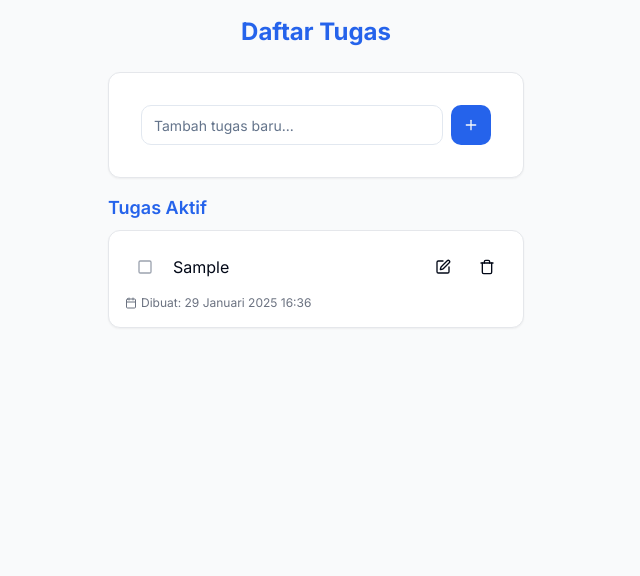
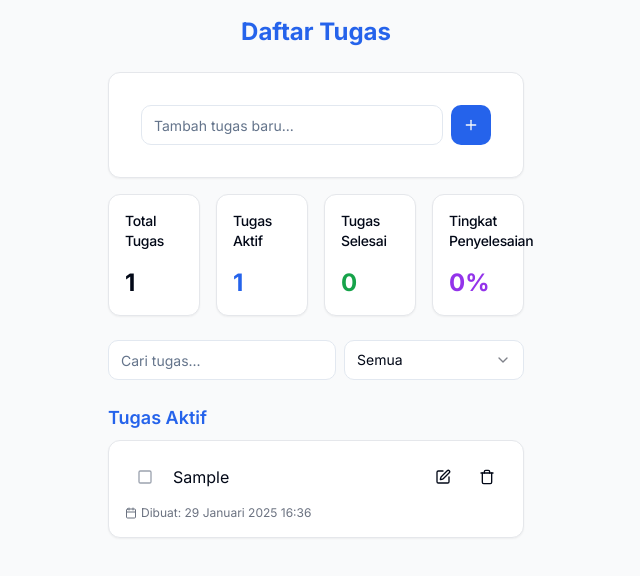
Before and after one commit to Irhamsa/taskly-editable, a React (Vite) app: page / in a window 1280 px wide. Both pictures are taken after typing "Sample" into the empty fields and a click on the button 795 px from the left and 125 px from the top of the page. Shown: the top 576 px of the page, without its empty margins (324-964 px from the left). Built offline with nearby package versions, Linux system fonts and the light colour scheme.

Commit message:
Add enhancements and features
Implemented various enhancements and additional features to improve the overall functionality and user experience of the application.
[skip gpt_engineer]

```diff
--- a/package.json
+++ b/package.json
@@ -45,6 +45,7 @@
     "cmdk": "^1.0.0",
     "date-fns": "^3.6.0",
     "embla-carousel-react": "^8.3.0",
+    "framer-motion": "^12.0.6",
     "input-otp": "^1.2.4",
     "lucide-react": "^0.462.0",
     "next-themes": "^0.3.0",
--- /dev/null
+++ b/src/components/SearchAndFilter.tsx
@@ -0,0 +1,40 @@
+import { Input } from '@/components/ui/input';
+import { Select, SelectContent, SelectItem, SelectTrigger, SelectValue } from '@/components/ui/select';
+
+interface SearchAndFilterProps {
+  searchQuery: string;
+  onSearchChange: (query: string) => void;
+  filter: string;
+  onFilterChange: (value: string) => void;
+}
+
+const SearchAndFilter = ({
+  searchQuery,
+  onSearchChange,
+  filter,
+  onFilterChange,
+}: SearchAndFilterProps) => {
+  return (
+    <div className="flex flex-col sm:flex-row gap-2">
+      <Input
+        type="text"
+        value={searchQuery}
+        onChange={(e) => onSearchChange(e.target.value)}
+        placeholder="Cari tugas..."
+        className="flex-1"
+      />
+      <Select value={filter} onValueChange={onFilterChange}>
+        <SelectTrigger className="w-full sm:w-[180px]">
+          <SelectValue placeholder="Filter status" />
+        </SelectTrigger>
+        <SelectContent>
+          <SelectItem value="all">Semua</SelectItem>
+          <SelectItem value="active">Aktif</SelectItem>
+          <SelectItem value="completed">Selesai</SelectItem>
+        </SelectContent>
+      </Select>
+    </div>
+  );
+};
+
+export default SearchAndFilter;
--- a/src/components/TodoItem.tsx
+++ b/src/components/TodoItem.tsx
@@ -5,6 +5,18 @@ import { updateTodo, deleteTodo, Todo } from '@/lib/todoStorage';
 import { Check, X, Edit, Trash, Calendar, Clock, CheckSquare, Square } from 'lucide-react';
 import { format } from 'date-fns';
 import { id } from 'date-fns/locale';
+import {
+  AlertDialog,
+  AlertDialogAction,
+  AlertDialogCancel,
+  AlertDialogContent,
+  AlertDialogDescription,
+  AlertDialogFooter,
+  AlertDialogHeader,
+  AlertDialogTitle,
+  AlertDialogTrigger,
+} from "@/components/ui/alert-dialog";
+import { toast } from 'sonner';
 
 interface TodoItemProps {
   todo: Todo;
@@ -18,6 +30,7 @@ const TodoItem = ({ todo, onUpdate }: TodoItemProps) => {
   const handleUpdate = () => {
     if (editText.trim() !== todo.text) {
       updateTodo(todo.id, { text: editText.trim() });
+      toast.success('Tugas berhasil diperbarui');
       onUpdate();
     }
     setIsEditing(false);
@@ -25,11 +38,13 @@ const TodoItem = ({ todo, onUpdate }: TodoItemProps) => {
 
   const handleToggle = () => {
     updateTodo(todo.id, { completed: !todo.completed });
+    toast.success(todo.completed ? 'Tugas ditandai belum selesai' : 'Tugas ditandai selesai');
     onUpdate();
   };
 
   const handleDelete = () => {
     deleteTodo(todo.id);
+    toast.success('Tugas berhasil dihapus');
     onUpdate();
   };
 
@@ -78,9 +93,25 @@ const TodoItem = ({ todo, onUpdate }: TodoItemProps) => {
               <Button variant="ghost" size="icon" onClick={() => setIsEditing(true)}>
                 <Edit className="h-4 w-4" />
               </Button>
-              <Button variant="ghost" size="icon" onClick={handleDelete}>
-                <Trash className="h-4 w-4" />
-              </Button>
+              <AlertDialog>
+                <AlertDialogTrigger asChild>
+                  <Button variant="ghost" size="icon">
+                    <Trash className="h-4 w-4" />
+                  </Button>
+                </AlertDialogTrigger>
+                <AlertDialogContent>
+                  <AlertDialogHeader>
+                    <AlertDialogTitle>Hapus Tugas</AlertDialogTitle>
+                    <AlertDialogDescription>
+                      Apakah Anda yakin ingin menghapus tugas ini? Tindakan ini tidak dapat dibatalkan.
+                    </AlertDialogDescription>
+                  </AlertDialogHeader>
+                  <AlertDialogFooter>
+                    <AlertDialogCancel>Batal</AlertDialogCancel>
+                    <AlertDialogAction onClick={handleDelete}>Hapus</AlertDialogAction>
+                  </AlertDialogFooter>
+                </AlertDialogContent>
+              </AlertDialog>
             </div>
           </div>
         )}
--- a/src/components/TodoList.tsx
+++ b/src/components/TodoList.tsx
@@ -1,9 +1,14 @@
 import { useState, useEffect } from 'react';
 import { getTodos, Todo } from '@/lib/todoStorage';
 import TodoItem from './TodoItem';
+import SearchAndFilter from './SearchAndFilter';
+import TodoStats from './TodoStats';
+import { motion, AnimatePresence } from 'framer-motion';
 
 const TodoList = () => {
   const [todos, setTodos] = useState<Todo[]>([]);
+  const [searchQuery, setSearchQuery] = useState('');
+  const [filter, setFilter] = useState('all');
 
   const loadTodos = () => {
     setTodos(getTodos());
@@ -13,16 +18,46 @@ const TodoList = () => {
     loadTodos();
   }, []);
 
-  const incompleteTodos = todos.filter(todo => !todo.completed);
-  const completedTodos = todos.filter(todo => todo.completed);
+  const filteredTodos = todos.filter(todo => {
+    const matchesSearch = todo.text.toLowerCase().includes(searchQuery.toLowerCase());
+    const matchesFilter =
+      filter === 'all' ? true :
+      filter === 'active' ? !todo.completed :
+      filter === 'completed' ? todo.completed :
+      true;
+    return matchesSearch && matchesFilter;
+  });
+
+  const incompleteTodos = filteredTodos.filter(todo => !todo.completed);
+  const completedTodos = filteredTodos.filter(todo => todo.completed);
 
   return (
+    <div className="flex flex-col gap-6">
+      <TodoStats todos={todos} />
+
+      <SearchAndFilter
+        searchQuery={searchQuery}
+        onSearchChange={setSearchQuery}
+        filter={filter}
+        onFilterChange={setFilter}
+      />
+
       <div className="flex flex-col gap-4">
         <div className="flex flex-col gap-2">
           <h2 className="text-lg font-semibold text-primary">Tugas Aktif</h2>
+          <AnimatePresence mode="popLayout">
             {incompleteTodos.map((todo) => (
-          <TodoItem key={todo.id} todo={todo} onUpdate={loadTodos} />
+              <motion.div
+                key={todo.id}
+                initial={{ opacity: 0, y: -20 }}
+                animate={{ opacity: 1, y: 0 }}
+                exit={{ opacity: 0, y: 20 }}
+                transition={{ duration: 0.2 }}
+              >
+                <TodoItem todo={todo} onUpdate={loadTodos} />
+              </motion.div>
             ))}
+          </AnimatePresence>
           {incompleteTodos.length === 0 && (
             <div className="text-center text-gray-500 py-4">
               Belum ada tugas aktif
@@ -33,11 +68,22 @@ const TodoList = () => {
         {completedTodos.length > 0 && (
           <div className="flex flex-col gap-2">
             <h2 className="text-lg font-semibold text-primary">Tugas Selesai</h2>
+            <AnimatePresence mode="popLayout">
               {completedTodos.map((todo) => (
-            <TodoItem key={todo.id} todo={todo} onUpdate={loadTodos} />
+                <motion.div
+                  key={todo.id}
+                  initial={{ opacity: 0, y: -20 }}
+                  animate={{ opacity: 1, y: 0 }}
+                  exit={{ opacity: 0, y: 20 }}
+                  transition={{ duration: 0.2 }}
+                >
+                  <TodoItem todo={todo} onUpdate={loadTodos} />
+                </motion.div>
               ))}
+            </AnimatePresence>
           </div>
         )}
+      </div>
     </div>
   );
 };
--- /dev/null
+++ b/src/components/TodoStats.tsx
@@ -0,0 +1,52 @@
+import { Card, CardContent, CardHeader, CardTitle } from '@/components/ui/card';
+import { Todo } from '@/lib/todoStorage';
+
+interface TodoStatsProps {
+  todos: Todo[];
+}
+
+const TodoStats = ({ todos }: TodoStatsProps) => {
+  const totalTodos = todos.length;
+  const completedTodos = todos.filter(todo => todo.completed).length;
+  const activeTodos = totalTodos - completedTodos;
+  const completionRate = totalTodos > 0 ? Math.round((completedTodos / totalTodos) * 100) : 0;
+
+  return (
+    <div className="grid grid-cols-2 sm:grid-cols-4 gap-4">
+      <Card>
+        <CardHeader className="p-4">
+          <CardTitle className="text-sm font-medium">Total Tugas</CardTitle>
+        </CardHeader>
+        <CardContent className="pb-4 pt-0 px-4">
+          <div className="text-2xl font-bold">{totalTodos}</div>
+        </CardContent>
+      </Card>
+      <Card>
+        <CardHeader className="p-4">
+          <CardTitle className="text-sm font-medium">Tugas Aktif</CardTitle>
+        </CardHeader>
+        <CardContent className="pb-4 pt-0 px-4">
+          <div className="text-2xl font-bold text-blue-600">{activeTodos}</div>
+        </CardContent>
+      </Card>
+      <Card>
+        <CardHeader className="p-4">
+          <CardTitle className="text-sm font-medium">Tugas Selesai</CardTitle>
+        </CardHeader>
+        <CardContent className="pb-4 pt-0 px-4">
+          <div className="text-2xl font-bold text-green-600">{completedTodos}</div>
+        </CardContent>
+      </Card>
+      <Card>
+        <CardHeader className="p-4">
+          <CardTitle className="text-sm font-medium">Tingkat Penyelesaian</CardTitle>
+        </CardHeader>
+        <CardContent className="pb-4 pt-0 px-4">
+          <div className="text-2xl font-bold text-purple-600">{completionRate}%</div>
+        </CardContent>
+      </Card>
+    </div>
+  );
+};
+
+export default TodoStats;
```
Also changed, not shown: 1 other file (tests, documents, lock files or other folders). Lines whose indentation alone changed are shown as unchanged.
